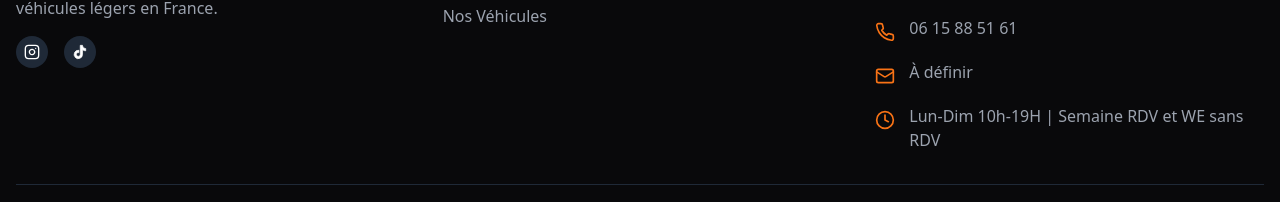
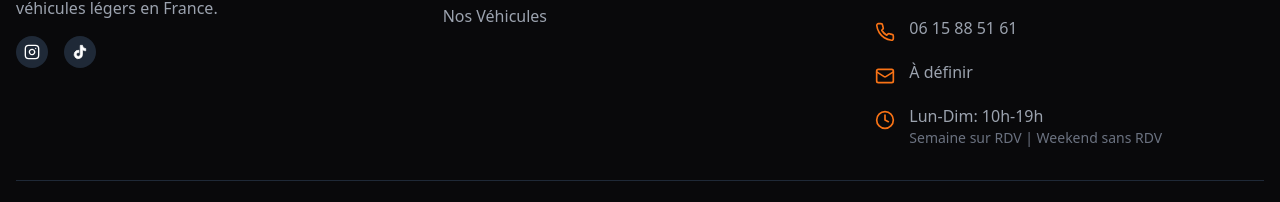
Before and after one commit to thenadze/automotive-vista-showroom, a React (Vite) app: page /cars in a window 1280 px wide. Shown: the part 823-1025 px from the top of the page. Built offline with nearby package versions, Linux system fonts and the light colour scheme; no server answers; the database is empty.

Commit message:
Refactor: Update footer opening hours
Update the footer component to display opening hours more concisely, specifying appointment availability during the week and walk-in availability on weekends.

```diff
--- a/src/components/Footer.tsx
+++ b/src/components/Footer.tsx
@@ -1,7 +1,9 @@
+
 import React from "react";
 import { Link } from "react-router-dom";
 import { Instagram, FileText, MapPin, Phone, Mail, Clock } from "lucide-react";
 import { Separator } from "./ui/separator";
+
 const Footer = () => {
   return <footer className="text-white pt-12 pb-6 bg-zinc-950">
       <div className="container mx-auto px-4">
@@ -59,7 +61,10 @@ const Footer = () => {
                 <span className="flex-shrink-0 w-8 h-8 flex items-center justify-center mr-2 text-orange-500 group-hover:-translate-y-1 transition-transform duration-300">
                   <Clock className="w-5 h-5" />
                 </span>
-                <span>Lun-Dim 10h-19H | Semaine RDV et WE sans RDV</span>
+                <div className="flex flex-col">
+                  <span>Lun-Dim: 10h-19h</span>
+                  <span className="text-sm text-gray-500">Semaine sur RDV | Weekend sans RDV</span>
+                </div>
               </li>
             </ul>
           </div>
```
